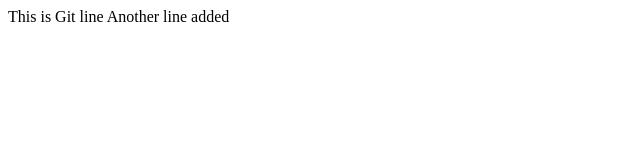
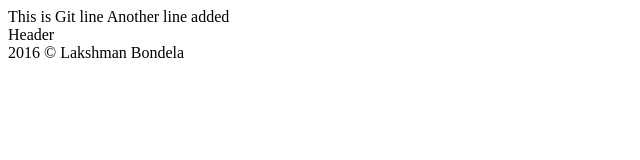
Before and after one commit to laksh13/hellogit, a plain HTML site: page index.html in a window 1280 px wide. Shown: the whole page, without its empty margins (0-640 px from the left). Drawn offline with Linux system fonts and the light colour scheme.

Commit message:
feat(ui):add header and footer to Home Page

```diff
--- a/index.html
+++ b/index.html
@@ -7,5 +7,11 @@
 <body>
 This is Git line
 Another line added
+<Header>
+    Header
+</Header>
+<footer>
+    2016 &copy; Lakshman Bondela
+</footer>
 </body>
 </html>
```
